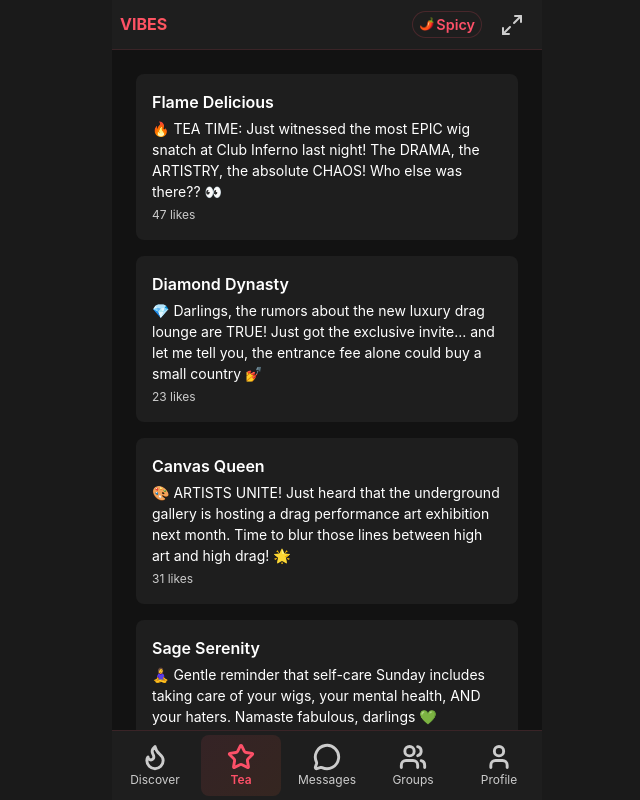
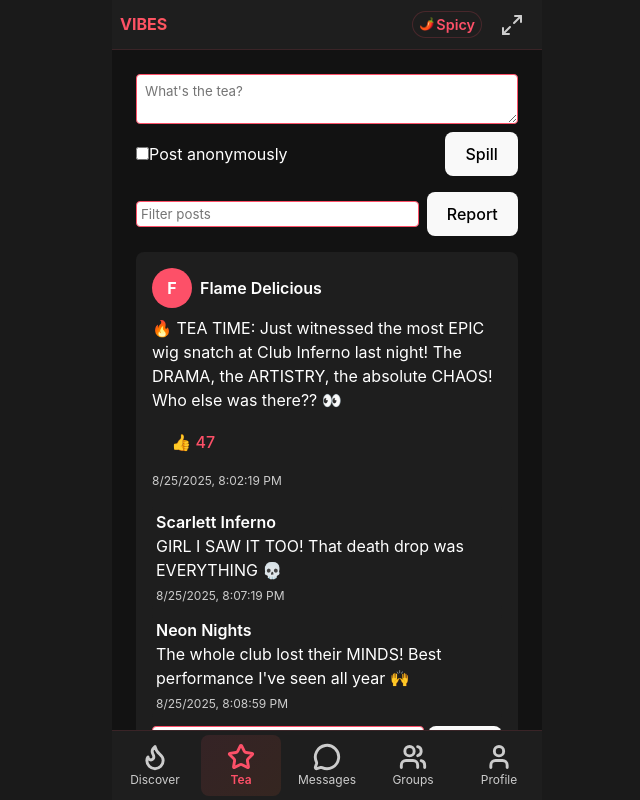
Before and after one commit to themistressd/vibes, a React (Vite) app: page /tea in a window 1280 px wide. Shown: the whole page, without its empty margins (313-953 px from the left). Built offline with nearby package versions, Linux system fonts and the light colour scheme.

Commit message:
feat: add tea spill components

```diff
--- a/src/components/TeaSpillFeed.tsx
+++ /dev/null
@@ -1,45 +0,0 @@
-import React from 'react';
-import styled from 'styled-components';
-import { mockTeaPosts } from '../data/socialData';
-
-const FeedContainer = styled.div`
-  width: 100%;
-  display: flex;
-  flex-direction: column;
-  gap: ${props => props.theme.common.spacing.md};
-`;
-
-const PostCard = styled.div`
-  background: ${props => props.theme.current.colors.surface};
-  padding: ${props => props.theme.common.spacing.md};
-  border-radius: ${props => props.theme.common.borderRadius.medium};
-  display: flex;
-  flex-direction: column;
-  gap: ${props => props.theme.common.spacing.xs};
-`;
-
-const Author = styled.span`
-  font-weight: ${props => props.theme.common.typography.fontWeight.semibold};
-`;
-
-const Content = styled.p`
-  margin: 0;
-  font-size: ${props => props.theme.common.typography.fontSize.sm};
-`;
-
-const Meta = styled.span`
-  font-size: ${props => props.theme.common.typography.fontSize.xs};
-  color: ${props => props.theme.current.colors.textSecondary};
-`;
-
-export const TeaSpillFeed: React.FC = () => (
-  <FeedContainer>
-    {mockTeaPosts.map(post => (
-      <PostCard key={post.id}>
-        <Author>{post.author}</Author>
-        <Content>{post.content}</Content>
-        <Meta>{post.likes} likes</Meta>
-      </PostCard>
-    ))}
-  </FeedContainer>
-);
--- /dev/null
+++ b/src/components/teaSpill/TeaSpillComments.tsx
@@ -0,0 +1,85 @@
+import React, { useState } from 'react';
+import styled from 'styled-components';
+import type { TeaComment } from '../../data/socialData';
+
+const CommentsContainer = styled.div`
+  display: flex;
+  flex-direction: column;
+  gap: ${props => props.theme.common.spacing.xs};
+  margin-top: ${props => props.theme.common.spacing.sm};
+`;
+
+const CommentItem = styled.div`
+  background: ${props => props.theme.current.colors.surface};
+  padding: ${props => props.theme.common.spacing.xs};
+  border-radius: ${props => props.theme.common.borderRadius.small};
+`;
+
+const CommentAuthor = styled.span`
+  font-weight: ${props => props.theme.common.typography.fontWeight.semibold};
+`;
+
+const CommentContent = styled.p`
+  margin: 0;
+`;
+
+const CommentMeta = styled.span`
+  font-size: ${props => props.theme.common.typography.fontSize.xs};
+  color: ${props => props.theme.current.colors.textSecondary};
+`;
+
+const CommentForm = styled.form`
+  display: flex;
+  gap: ${props => props.theme.common.spacing.xs};
+  margin-top: ${props => props.theme.common.spacing.xs};
+`;
+
+const CommentInput = styled.input`
+  flex: 1;
+  padding: ${props => props.theme.common.spacing.xs};
+  border-radius: ${props => props.theme.common.borderRadius.small};
+  border: 1px solid ${props => props.theme.current.colors.primary};
+`;
+
+interface TeaSpillCommentsProps {
+  comments: TeaComment[];
+}
+
+export const TeaSpillComments: React.FC<TeaSpillCommentsProps> = ({ comments }) => {
+  const [localComments, setLocalComments] = useState<TeaComment[]>(comments);
+  const [text, setText] = useState('');
+
+  const handleSubmit = (e: React.FormEvent) => {
+    e.preventDefault();
+    if (!text.trim()) return;
+    const newComment: TeaComment = {
+      id: `comment_${Date.now()}`,
+      author: 'You',
+      content: text,
+      timestamp: new Date(),
+      likes: 0,
+    };
+    setLocalComments([...localComments, newComment]);
+    setText('');
+  };
+
+  return (
+    <CommentsContainer>
+      {localComments.map(c => (
+        <CommentItem key={c.id}>
+          <CommentAuthor>{c.author}</CommentAuthor>
+          <CommentContent>{c.content}</CommentContent>
+          <CommentMeta>{c.timestamp.toLocaleString()}</CommentMeta>
+        </CommentItem>
+      ))}
+      <CommentForm onSubmit={handleSubmit}>
+        <CommentInput
+          value={text}
+          onChange={e => setText(e.target.value)}
+          placeholder="Add a comment"
+        />
+        <button type="submit">Post</button>
+      </CommentForm>
+    </CommentsContainer>
+  );
+};
--- /dev/null
+++ b/src/components/teaSpill/TeaSpillComposer.tsx
@@ -0,0 +1,61 @@
+import React, { useState } from 'react';
+import styled from 'styled-components';
+
+const ComposerForm = styled.form`
+  display: flex;
+  flex-direction: column;
+  gap: ${props => props.theme.common.spacing.sm};
+`;
+
+const TextArea = styled.textarea`
+  width: 100%;
+  resize: vertical;
+  padding: ${props => props.theme.common.spacing.sm};
+  border-radius: ${props => props.theme.common.borderRadius.small};
+  border: 1px solid ${props => props.theme.current.colors.primary};
+  font-family: inherit;
+`;
+
+const Controls = styled.div`
+  display: flex;
+  align-items: center;
+  justify-content: space-between;
+`;
+
+interface TeaSpillComposerProps {
+  onPost: (content: string, author: string) => void;
+}
+
+export const TeaSpillComposer: React.FC<TeaSpillComposerProps> = ({ onPost }) => {
+  const [content, setContent] = useState('');
+  const [anonymous, setAnonymous] = useState(false);
+
+  const handleSubmit = (e: React.FormEvent) => {
+    e.preventDefault();
+    if (!content.trim()) return;
+    onPost(content, anonymous ? 'Anon' : 'You');
+    setContent('');
+    setAnonymous(false);
+  };
+
+  return (
+    <ComposerForm onSubmit={handleSubmit}>
+      <TextArea
+        value={content}
+        onChange={e => setContent(e.target.value)}
+        placeholder="What's the tea?"
+      />
+      <Controls>
+        <label>
+          <input
+            type="checkbox"
+            checked={anonymous}
+            onChange={e => setAnonymous(e.target.checked)}
+          />
+          Post anonymously
+        </label>
+        <button type="submit">Spill</button>
+      </Controls>
+    </ComposerForm>
+  );
+};
--- /dev/null
+++ b/src/components/teaSpill/TeaSpillFeed.tsx
@@ -0,0 +1,53 @@
+import React, { useState } from 'react';
+import styled from 'styled-components';
+import {
+  mockTeaPosts,
+  TeaSpillPost as TeaSpillPostType,
+} from '../../data/socialData';
+import { TeaSpillPost } from './TeaSpillPost';
+import { TeaSpillComposer } from './TeaSpillComposer';
+import { TeaSpillModeration } from './TeaSpillModeration';
+
+const FeedContainer = styled.div`
+  width: 100%;
+  display: flex;
+  flex-direction: column;
+  gap: ${props => props.theme.common.spacing.md};
+`;
+
+export const TeaSpillFeed: React.FC = () => {
+  const [posts, setPosts] = useState<TeaSpillPostType[]>(mockTeaPosts);
+  const [filter, setFilter] = useState('');
+
+  const handlePost = (content: string, author: string) => {
+    const newPost: TeaSpillPostType = {
+      id: `tea_${Date.now()}`,
+      author,
+      vibe: 'chill',
+      content,
+      timestamp: new Date(),
+      likes: 0,
+      comments: [],
+      isHot: false,
+    };
+    setPosts([newPost, ...posts]);
+  };
+
+  const filtered = posts.filter(p =>
+    p.content.toLowerCase().includes(filter.toLowerCase())
+  );
+
+  return (
+    <FeedContainer>
+      <TeaSpillComposer onPost={handlePost} />
+      <TeaSpillModeration
+        filterText={filter}
+        onFilterChange={setFilter}
+        onReport={() => alert('Reported')}
+      />
+      {filtered.map(post => (
+        <TeaSpillPost key={post.id} post={post} />
+      ))}
+    </FeedContainer>
+  );
+};
--- /dev/null
+++ b/src/components/teaSpill/TeaSpillModeration.tsx
@@ -0,0 +1,38 @@
+import React from 'react';
+import styled from 'styled-components';
+
+const ModerationBar = styled.div`
+  display: flex;
+  gap: ${props => props.theme.common.spacing.sm};
+  align-items: center;
+`;
+
+const FilterInput = styled.input`
+  flex: 1;
+  padding: ${props => props.theme.common.spacing.xs};
+  border-radius: ${props => props.theme.common.borderRadius.small};
+  border: 1px solid ${props => props.theme.current.colors.primary};
+`;
+
+interface TeaSpillModerationProps {
+  filterText: string;
+  onFilterChange: (value: string) => void;
+  onReport?: () => void;
+}
+
+export const TeaSpillModeration: React.FC<TeaSpillModerationProps> = ({
+  filterText,
+  onFilterChange,
+  onReport,
+}) => (
+  <ModerationBar>
+    <FilterInput
+      placeholder="Filter posts"
+      value={filterText}
+      onChange={e => onFilterChange(e.target.value)}
+    />
+    <button type="button" onClick={onReport}>
+      Report
+    </button>
+  </ModerationBar>
+);
--- /dev/null
+++ b/src/components/teaSpill/TeaSpillPost.tsx
@@ -0,0 +1,75 @@
+import React, { useState } from 'react';
+import styled from 'styled-components';
+import type { TeaSpillPost as TeaSpillPostType } from '../../data/socialData';
+import { TeaSpillComments } from './TeaSpillComments';
+
+const PostCard = styled.div`
+  background: ${props => props.theme.current.colors.surface};
+  padding: ${props => props.theme.common.spacing.md};
+  border-radius: ${props => props.theme.common.borderRadius.medium};
+  display: flex;
+  flex-direction: column;
+  gap: ${props => props.theme.common.spacing.sm};
+`;
+
+const Header = styled.div`
+  display: flex;
+  align-items: center;
+  gap: ${props => props.theme.common.spacing.sm};
+`;
+
+const Avatar = styled.div`
+  width: 40px;
+  height: 40px;
+  border-radius: 50%;
+  background: ${props => props.theme.current.colors.primary};
+  color: ${props => props.theme.current.colors.text};
+  display: flex;
+  align-items: center;
+  justify-content: center;
+  font-weight: ${props => props.theme.common.typography.fontWeight.bold};
+`;
+
+const Author = styled.span`
+  font-weight: ${props => props.theme.common.typography.fontWeight.semibold};
+`;
+
+const Content = styled.p`
+  margin: 0;
+`;
+
+const Meta = styled.span`
+  font-size: ${props => props.theme.common.typography.fontSize.xs};
+  color: ${props => props.theme.current.colors.textSecondary};
+`;
+
+const ReactionButton = styled.button`
+  background: none;
+  border: none;
+  cursor: pointer;
+  color: ${props => props.theme.current.colors.primary};
+  align-self: flex-start;
+`;
+
+interface TeaSpillPostProps {
+  post: TeaSpillPostType;
+}
+
+export const TeaSpillPost: React.FC<TeaSpillPostProps> = ({ post }) => {
+  const [likes, setLikes] = useState(post.likes);
+
+  return (
+    <PostCard>
+      <Header>
+        <Avatar>{post.author.charAt(0)}</Avatar>
+        <Author>{post.author}</Author>
+      </Header>
+      <Content>{post.content}</Content>
+      <ReactionButton onClick={() => setLikes(l => l + 1)}>
+        👍 {likes}
+      </ReactionButton>
+      <Meta>{post.timestamp.toLocaleString()}</Meta>
+      <TeaSpillComments comments={post.comments} />
+    </PostCard>
+  );
+};
--- a/src/pages/TeaSpillScreen.tsx
+++ b/src/pages/TeaSpillScreen.tsx
@@ -5,7 +5,7 @@ import { useAppStore } from '../stores/appStore';
 import type { VibeType } from '../styles/themes/types';
 import { Button } from '../components/common/Button';
 import BingoRewardModal from '../components/modals/BingoRewardModal';
-import { TeaSpillFeed } from '../components/TeaSpillFeed';
+import { TeaSpillFeed } from '../components/teaSpill/TeaSpillFeed';
 
 const TeaSpillContainer = styled.div`
   padding: ${props => props.theme.common.spacing.lg};
```
